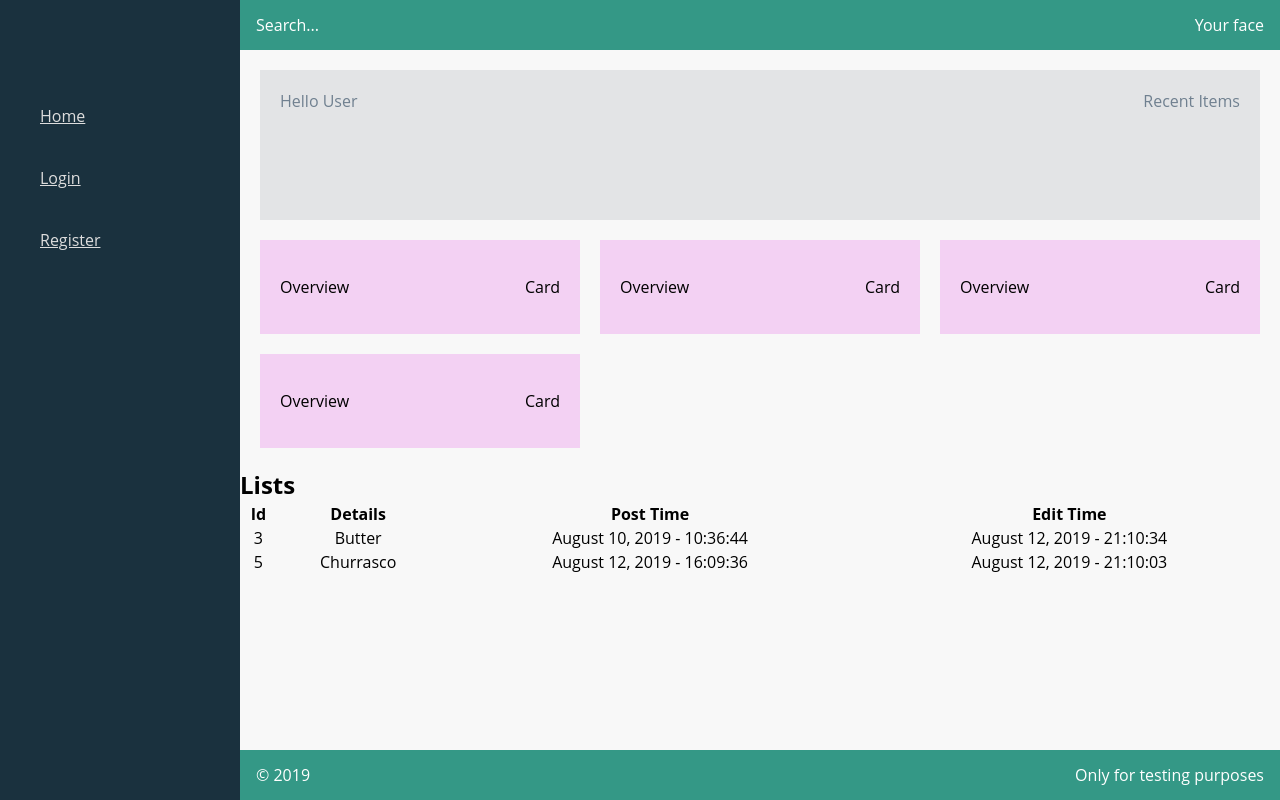
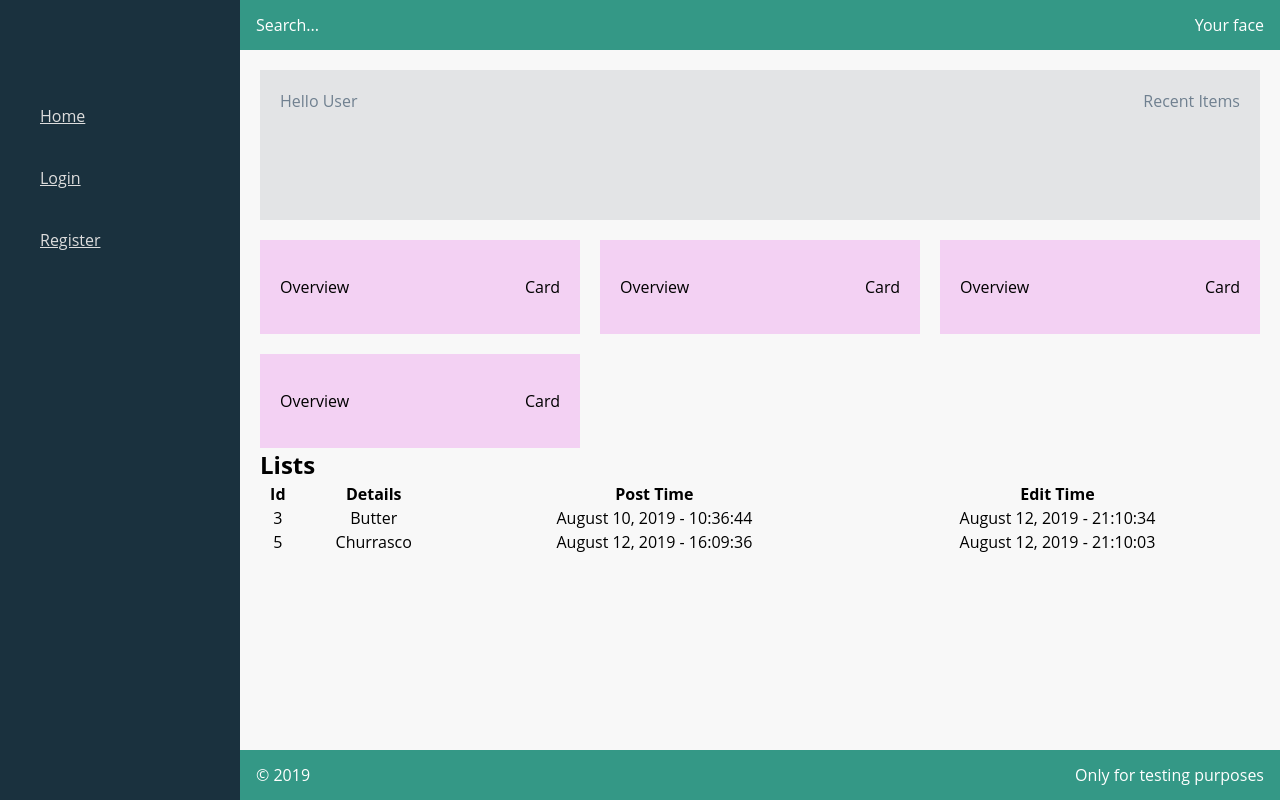
Before and after one commit to leonidasyopan/php-polindo, a PHP site: page / in a window 1280 px wide. Run offline with PHP 8.4, Linux system fonts and the light colour scheme; data comes from the database, SQL or seed files in the repository.

Commit message:
changed the padding of the main

```diff
--- a/css/styles.css
+++ b/css/styles.css
@@ -82,10 +82,13 @@ body {
 
 /* Main header */
 
+main {
+    padding: 20px;
+}
+
 .main-header {
     display: flex;
     justify-content: space-between;
-    margin: 20px;
     padding: 20px;
     height: 150px; /* Force our height since we don't have actual content yet */
     background-color: #e3e4e6;
@@ -99,7 +102,7 @@ body {
     grid-template-columns: repeat(auto-fit, minmax(265px, 1fr)); /* Where the magic happens */
     grid-auto-rows: 94px;
     grid-gap: 20px;
-    margin: 20px;
+    margin-top: 20px;
 }
 
 .overviewcard {
```
